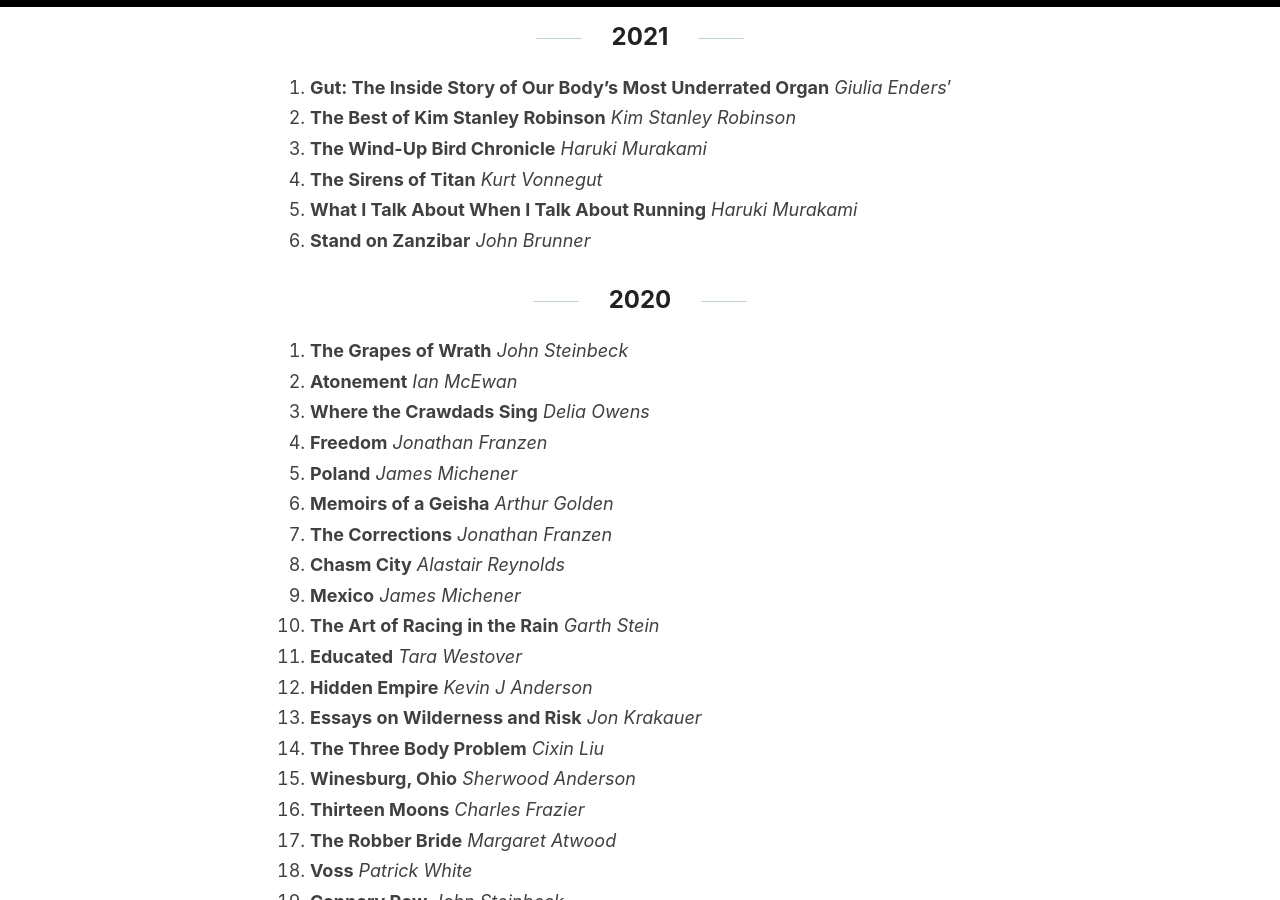
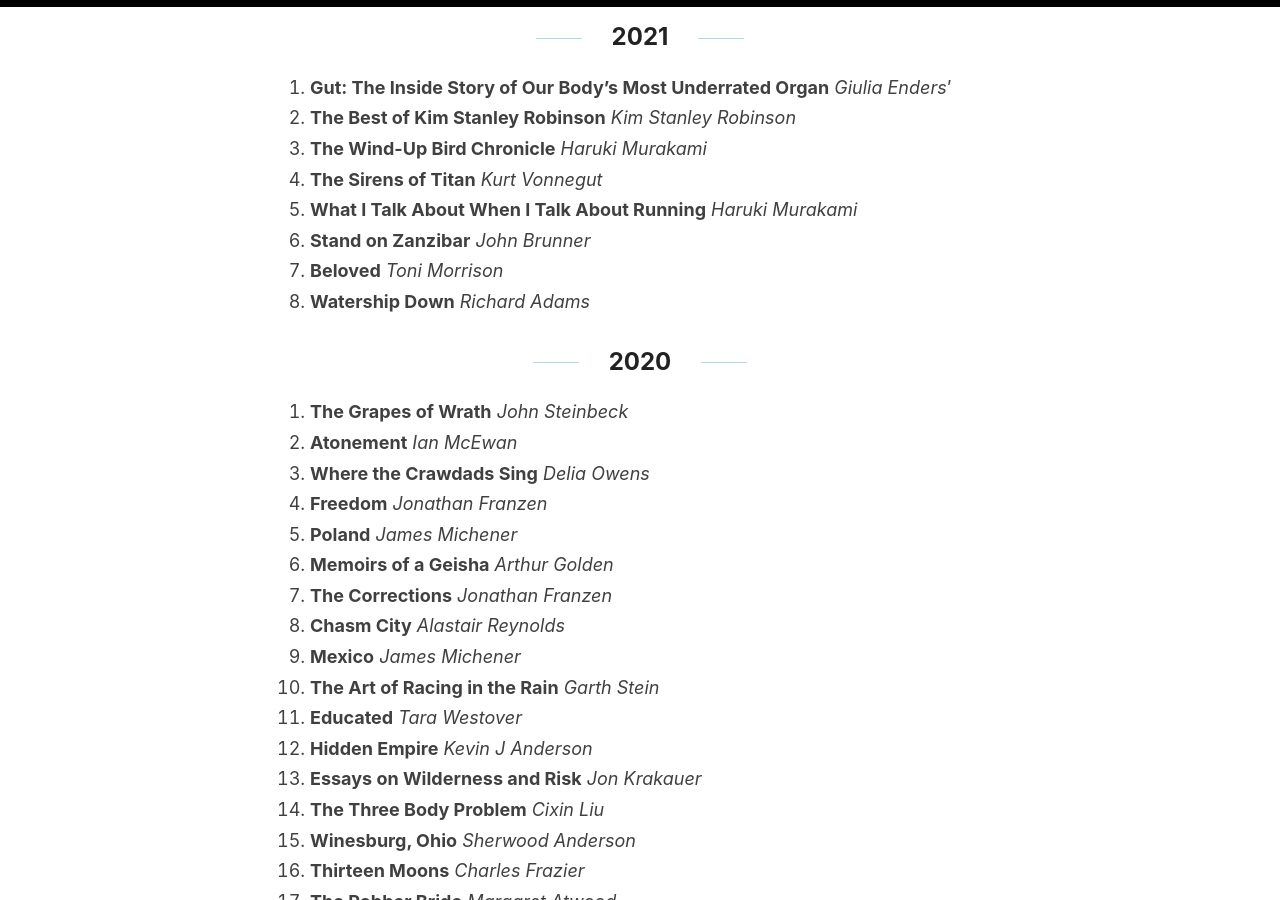
Before and after one commit to Murrkeys/Murrkeys.github.io, a Jekyll site: the page built from _posts/2020-08-26-books.md, in a window 1280 px wide and 900 px high, scrolled down 418 px. Built offline with Jekyll 4.4.1, drawn with Linux system fonts in a browser that asks for light colours.

Commit message:
Update 2020-08-26-books.md

```diff
--- a/_posts/2020-08-26-books.md
+++ b/_posts/2020-08-26-books.md
@@ -13,6 +13,8 @@ A list of books I am currently reading or have read. Think of this as a virtual
 4. **The Sirens of Titan** *Kurt Vonnegut*
 5. **What I Talk About When I Talk About Running** *Haruki Murakami*
 6. **Stand on Zanzibar** *John Brunner*
+7. **Beloved** *Toni Morrison*
+8. **Watership Down** *Richard Adams*
 
 ## 2020
 
```
